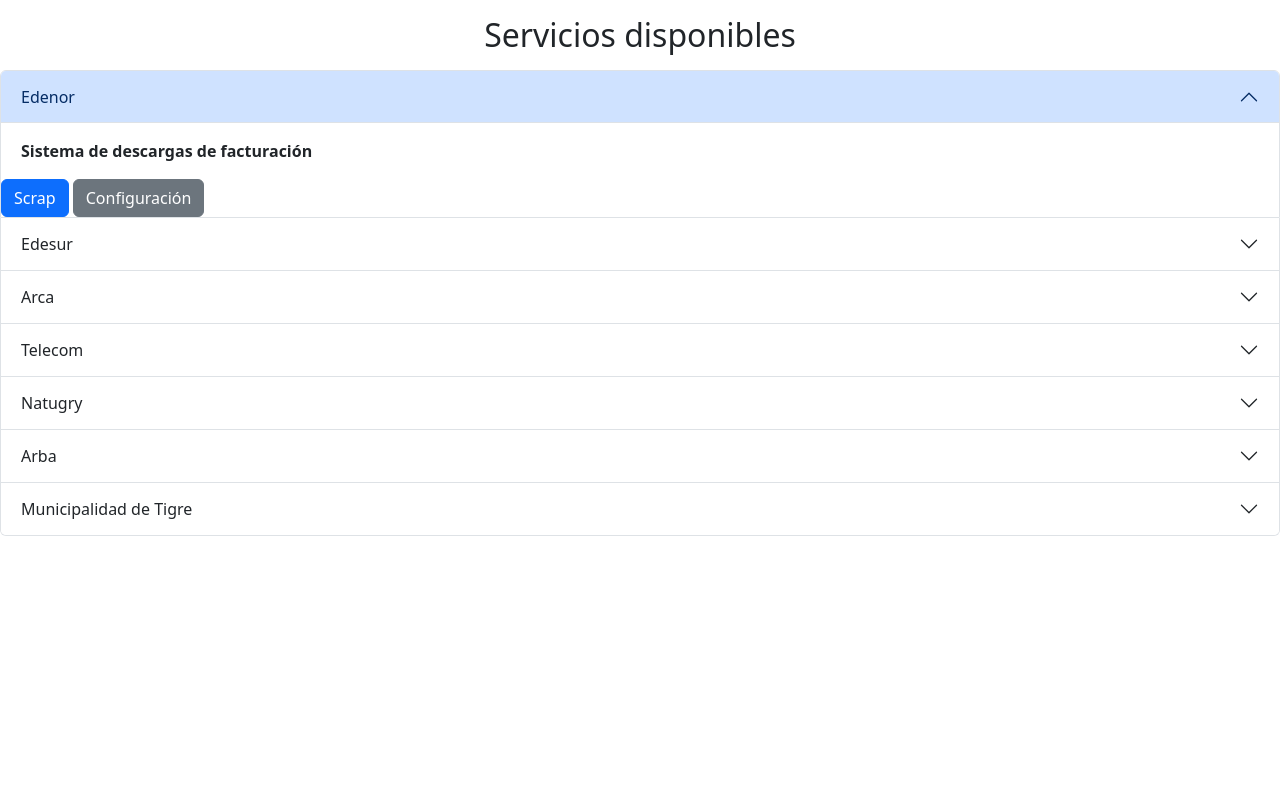
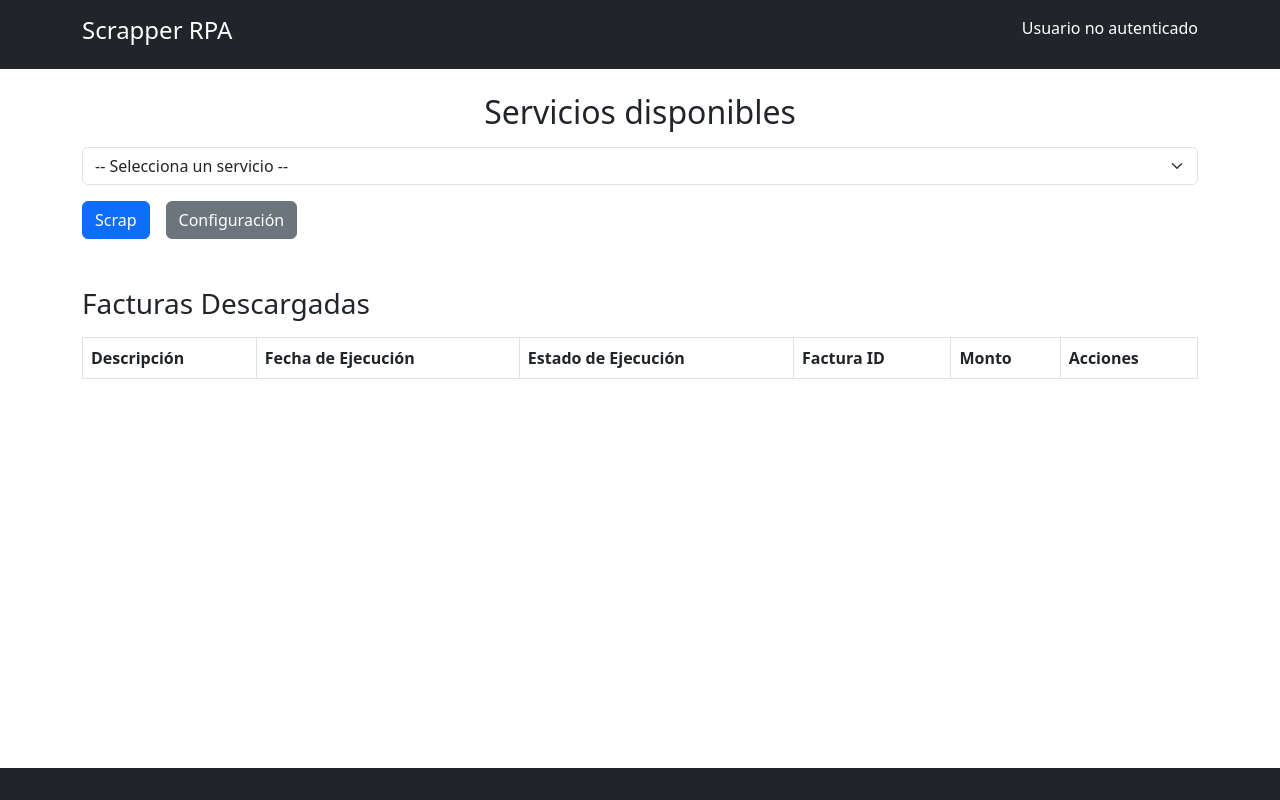
Before and after one commit to marcosgomez187/RPA, a Flask app: page /main in a window 1280 px wide. Run offline with Flask 3, Linux system fonts and the light colour scheme; lists and menus that the app fills with data are empty.

Commit message:
maqueta v1.1 - cambio en el main
Se agrega selector de entidades y tabla con facturas descargadas, boton enviar por mail, etc

```diff
--- a/app/routes/main.py
+++ b/app/routes/main.py
@@ -10,14 +10,24 @@
     ]
     return render_template("index.html", servicios=servicios)
 
+# Metodo que maneja un modal generico y renderiza el contenido segun el tipo de modal
 @main_bp.route('/load-modal-content', methods=['GET'])
 def load_modal_content():
     modal_type = request.args.get('modalType')
     servicio = request.args.get('servicio', '')
 
     if modal_type == 'config':
-        return render_template('components/config_manager.html')
+        return render_template('components/config_manager.html', servicio=servicio)
     elif modal_type == 'scrap':
         return render_template('components/scrap_manager.html', servicio=servicio)
+    elif modal_type == 'configMail':
+        return render_template('components/config_mail.html')
     else:
         return jsonify({'error': 'Tipo de modal no reconocido'}), 400
+
+@main_bp.route('/get_facturas', methods=['POST'])
+def get_facturas():
+    servicio = request.json.get('servicio')
+    # Aquí haces la lógica para obtener las facturas según el servicio.
+    facturas = obtener_facturas(servicio)  # Función que trae las facturas
+    return jsonify(facturas)
--- /dev/null
+++ b/app/static/js/components/config_mail.js
@@ -0,0 +1,42 @@
+class ConfigMail {
+    constructor() {
+        this.emailInput = document.getElementById('emailInput');
+        this.sendEmailBtn = document.getElementById('sendEmailBtn');
+        this.configMailForm = document.getElementById('configMailForm');
+
+        // Inicializar el evento de envío
+        this.init();
+    }
+
+    init() {
+        this.configMailForm.addEventListener('submit', (event) => {
+            event.preventDefault(); // Evitar el comportamiento por defecto de enviar el formulario
+            this.enviarCorreo();
+        });
+    }
+
+    enviarCorreo() {
+        const email = this.emailInput.value;
+
+        // Validar que el email no esté vacío y sea un formato válido
+        if (this.validarEmail(email)) {
+            console.log('Enviando correo a:', email);
+            // Aquí puedes implementar la lógica para enviar el correo, por ejemplo, una llamada fetch o Ajax al servidor
+            alert(`Correo enviado a ${email}`);
+        } else {
+            // Si la validación falla, mostrar mensaje de error
+            this.emailInput.classList.add('is-invalid');
+        }
+    }
+
+    // Método de validación de email
+    validarEmail(email) {
+        const regex = /^[a-zA-Z0-9._%+-]+@[a-zA-Z0-9.-]+\.[a-zA-Z]{2,}$/;
+        return regex.test(email);
+    }
+}
+
+// Inicializar la clase ConfigMail
+document.addEventListener('DOMContentLoaded', () => {
+    new ConfigMail();
+});
--- a/app/static/js/components/config_manager.js
+++ b/app/static/js/components/config_manager.js
@@ -1,11 +1,13 @@
 class ConfigManager {
     constructor(servicio) {
+        console.log("constructor config", servicio);
         this.servicio = servicio;
         this.dates = new Set([1]); // Inicialmente el día 1
         this.init();
     }
 
     init() {
+        console.log('Iniciando ConfigManager');
         this.initializeSelects();
         this.setupEventListeners();
         this.loadCurrentConfig();
@@ -45,8 +47,7 @@
 
     async loadCurrentConfig() {
         try {
-            // Aquí podrías cargar la configuración desde el servidor
-            // Por ahora usamos la configuración por defecto
+            console.log('Cargando configuración actual...');
             this.updateDateTable();
         } catch (error) {
             console.error('Error loading config:', error);
@@ -99,22 +100,15 @@
 
     async saveConfig() {
         try {
-            // Aquí implementarías la llamada al servidor para guardar la configuración
+            // Simulación de llamada al servidor
             console.log('Guardando configuración para servicio:', this.servicio);
             console.log('Fechas configuradas:', Array.from(this.dates));
 
-            // Simular llamada al servidor
             await new Promise(resolve => setTimeout(resolve, 500));
-
-            // Mostrar mensaje de éxito
-            const toast = new bootstrap.Toast(document.createElement('div'));
-            toast.show();
+            alert('Configuración guardada correctamente');
         } catch (error) {
             console.error('Error saving config:', error);
             alert('Error al guardar la configuración');
         }
     }
 }
-
-// Exportar para uso global si es necesario
-window.ConfigManager = ConfigManager;
--- a/app/static/js/components/index.js
+++ b/app/static/js/components/index.js
@@ -19,8 +19,22 @@
             this.modalContent.innerHTML = html;
 
             // Inicializar componentes específicos según el tipo
-            if (modalType === 'scrap') {
-                new ScrapManager(servicio);
+            switch(modalType) {
+                case 'scrap':
+                    this.modalTitle.textContent = `Scraping - ${servicio}`;
+                    new ScrapManager(servicio);
+                    break;
+                case 'config':
+                    this.modalTitle.textContent = `Configuración - ${servicio}`;
+                    new ConfigManager(servicio);
+                    break;
+                case 'configMail':
+                    this.modalTitle.textContent = `Envío de Mail`;
+                    new ConfigMail(servicio);
+                    break;
+                default:
+                    console.log('Tipo de modal no reconocido');
+                    break;
             }
 
             // Mostrar modal
--- a/app/static/js/components/scrap_manager.js
+++ b/app/static/js/components/scrap_manager.js
@@ -1,10 +1,12 @@
 class ScrapManager {
     constructor(servicio) {
+        console.log("constructor scrap");
         this.servicio = servicio;
         this.btnIniciar = document.getElementById('btnIniciarScrap');
         this.progressBar = document.querySelector('.progress');
         this.progressBarInner = document.querySelector('.progress-bar');
         this.accionesList = document.getElementById('accionesLista');
+        this.facturasTableBody = document.querySelector('#facturasTable tbody');
 
         this.init();
     }
@@ -22,12 +24,11 @@
             this.progressBar.classList.remove('d-none');
             this.accionesList.classList.remove('d-none');
 
-            // Simular proceso (aquí irían tus llamadas reales al backend)
+            // Simular progreso o realizar la llamada real al backend
             await this.simularProgreso();
 
-            // Proceso completado
-            this.progressBarInner.style.width = '100%';
-            this.progressBarInner.textContent = 'Completado';
+            // Obtener facturas del backend
+            await this.obtenerFacturas();
 
             // Habilitar botón después de completar
             this.btnIniciar.disabled = false;
@@ -47,4 +48,60 @@
             this.progressBarInner.textContent = `${progreso}%`;
         }
     }
+
+    async obtenerFacturas() {
+        try {
+            // Mock de facturas para cada servicio
+            const facturasMock = {
+                'Arca': [
+                    { descripcion: 'Factura 1 Arca', fecha_ejecucion: '2024-12-01', estado_ejecucion: 'Completado', factura_id: '123', monto: '$2000' },
+                    { descripcion: 'Factura 2 Arca', fecha_ejecucion: '2024-12-02', estado_ejecucion: 'Pendiente', factura_id: '124', monto: '$3000' }
+                ],
+                'servicioB': [
+                    { descripcion: 'Factura 1 ServicioB', fecha_ejecucion: '2024-12-03', estado_ejecucion: 'Completado', factura_id: '223', monto: '$1500' },
+                    { descripcion: 'Factura 2 ServicioB', fecha_ejecucion: '2024-12-04', estado_ejecucion: 'Pendiente', factura_id: '224', monto: '$1200' }
+                ]
+            };
+
+            // Filtrar las facturas según el servicio
+            const facturas = facturasMock[this.servicio] || [];
+
+            // Mostrar las facturas obtenidas
+            this.mostrarFacturas(facturas);
+        } catch (error) {
+            console.error('Error al obtener las facturas:', error);
+            alert('No se pudieron obtener las facturas');
+        }
+    }
+
+    mostrarFacturas(facturas) {
+        this.facturasTableBody.innerHTML = ''; // Limpiar la tabla antes de agregar nuevas filas
+
+        if (facturas.length === 0) {
+            const row = document.createElement('tr');
+            row.innerHTML = `<td colspan="6" class="text-center">No hay facturas disponibles</td>`;
+            this.facturasTableBody.appendChild(row);
+
+            // Ocultar el botón de enviar si no hay facturas
+            document.getElementById('enviarBtnContainer').style.display = 'none';
+            return;
+        }
+
+        facturas.forEach(factura => {
+            const row = document.createElement('tr');
+            row.innerHTML = `
+                <td>${factura.descripcion}</td>
+                <td>${factura.fecha_ejecucion}</td>
+                <td>${factura.estado_ejecucion}</td>
+                <td>${factura.factura_id}</td>
+                <td>${factura.monto}</td>
+                <td><button class="btn btn-info">Ver</button></td>
+            `;
+            this.facturasTableBody.appendChild(row);
+        });
+
+        // Mostrar el botón de enviar solo si hay facturas
+        document.getElementById('enviarBtnContainer').style.display = 'block';
+    }
+
 }
--- a/app/templates/base.html
+++ b/app/templates/base.html
@@ -1,23 +1,42 @@
 <!DOCTYPE html>
-<html>
+<html lang="en">
 <head>
-    <title>{% block title %}{% endblock %}</title>
-    <!-- Bootstrap CSS -->
-    <link href="https://cdn.jsdelivr.net/npm/bootstrap@5.3.2/dist/css/bootstrap.min.css" rel="stylesheet">
+    <meta charset="UTF-8">
+    <meta name="viewport" content="width=device-width, initial-scale=1.0">
+    <title>{% block title %}Scrapper{% endblock %}</title>
+    <link href="https://cdn.jsdelivr.net/npm/bootstrap@5.3.0/dist/css/bootstrap.min.css" rel="stylesheet">
+</head>
+<body class="d-flex flex-column min-vh-100">
+    <header class="bg-dark text-white py-3 ">
+        <div class="container d-flex justify-content-between ">
+            <h1 class="h4">Scrapper RPA</h1>
+            {% if request.path == '/main' %}
+                {% if session.get('username') %}
+                    <span>Usuario: {{ session['username'] }}</span> <!-- Mostrar el nombre de usuario si está logeado -->
+                {% else %}
+                    <span>Usuario no autenticado</span> <!-- Mensaje si no está logeado -->
+                {% endif %}
+            {% endif %}
+        </div>
+    </header>
 
-    <!-- CSS Global -->
-    <link rel="stylesheet" href="{{ url_for('static', filename='css/main.css') }}">
-    {% block styles %}{% endblock %}
-</head>
-<body>
-    {% block content %}{% endblock %}
+    <main class="flex-grow-1">
+        <div class="container my-4">
+            {% block content %}
+            <!-- Contenido específico de cada página -->
+            {% endblock %}
+        </div>
+    </main>
 
-    <!-- Bootstrap JS y Popper -->
-    <script src="https://cdn.jsdelivr.net/npm/@popperjs/core@2.11.8/dist/umd/popper.min.js"></script>
-    <script src="https://cdn.jsdelivr.net/npm/bootstrap@5.3.2/dist/js/bootstrap.min.js"></script>
+    <footer class="bg-dark text-white py-3 text-center">
+        <div class="container">
+            <p class="mb-0"></p>
+        </div>
+    </footer>
 
-    <!-- Scripts Globales -->
-    <script src="{{ url_for('static', filename='js/main.js') }}"></script>
-    {% block scripts %}{% endblock %}
+    <script src="https://cdn.jsdelivr.net/npm/bootstrap@5.3.0/dist/js/bootstrap.bundle.min.js"></script>
+    {% block scripts %}
+    <!-- Scripts adicionales específicos de cada página -->
+    {% endblock %}
 </body>
 </html>
--- a/app/templates/index.html
+++ b/app/templates/index.html
@@ -3,50 +3,61 @@
 {% block content %}
 <div class="main-container">
     <h2 class="d-flex justify-content-center my-3 tituloPrincipal">Servicios disponibles</h2>
-    <div class="accordion" id="accordionExample">
+
+    <!-- Seleccionador de servicio -->
+    <select id="serviceSelector" class="form-select" onchange="toggleButtons(this)">
+        <option value="">-- Selecciona un servicio --</option>
         {% for servicio in servicios %}
-        <div class="accordion-item">
-            <h2 class="accordion-header" id="heading{{ loop.index }}">
-                <button class="accordion-button {{ 'collapsed' if not loop.first }}"
-                        type="button"
-                        data-bs-toggle="collapse"
-                        data-bs-target="#collapse{{ loop.index }}"
-                        aria-expanded="{{ 'true' if loop.first else 'false' }}"
-                        aria-controls="collapse{{ loop.index }}">
-                    {{ servicio }}
-                </button>
-            </h2>
-            <div id="collapse{{ loop.index }}"
-                 class="accordion-collapse collapse {{ 'show' if loop.first }}"
-                 aria-labelledby="heading{{ loop.index }}"
-                 data-bs-parent="#accordionExample">
-                <div class="accordion-body">
-                    <strong>Sistema de descargas de facturación</strong>
-                </div>
+            <option value="{{ servicio }}">{{ servicio }}</option>
+        {% endfor %}
+    </select>
 
-
+    <!-- Contenedor para los botones que se mostrarán dinámicamente -->
+    <div id="serviceButtons" class="d-flex gap-3 mt-3" style="display: none;">
         <button
             type="button"
             class="btn btn-primary"
-                    data-bs-toggle="modal"
-                    data-bs-target="#scrap_modal"
-                    onclick="loadModalContent('scrap', '{{ servicio }}', 'modalScrapBody')">
+            id="scrapButton"
+            onclick="loadModalContent('scrap', 'modalScrapBody')">
             Scrap
         </button>
-
         <button
             type="button"
             class="btn btn-secondary"
-                    data-bs-toggle="modal"
-                    data-bs-target="#config_manager"
-                    onclick="loadModalContent('config', '{{ servicio }}', 'modalConfigBody')">
+            id="configButton"
+            onclick="loadModalContent('config', 'modalConfigBody')">
             Configuración
         </button>
+    </div>
 
+    <!-- Tabla de facturas -->
+    <h3 class="mt-5">Facturas Descargadas</h3>
+    <table id="facturasTable" class="table table-bordered table-striped mt-3">
+        <thead>
+            <tr>
+                <th>Descripción</th>
+                <th>Fecha de Ejecución</th>
+                <th>Estado de Ejecución</th>
+                <th>Factura ID</th>
+                <th>Monto</th>
+                <th>Acciones</th>
+            </tr>
+        </thead>
+        <tbody>
+            <!-- Las filas se agregarán dinámicamente aquí -->
+        </tbody>
+    </table>
 
+    <!-- Botón Enviar (por defecto oculto) -->
+    <div id="enviarBtnContainer" class="mt-3" style="display: none;" >
+        <button
+        id="btnEnviar"
+        onclick="loadModalContent('configMail', 'modalEmailBody')"
+        class="btn btn-success">
+            Enviar por mail
+        </button>
     </div>
-        </div>
-        {% endfor %}
+
 </div>
 
 <!-- Modal Genérico -->
@@ -63,9 +74,31 @@
         </div>
     </div>
 </div>
+
 {% endblock %}
 
 {% block scripts %}
 <script src="{{ url_for('static', filename='js/components/index.js') }}"></script>
+<script src="{{ url_for('static', filename='js/components/config_manager.js') }}"></script>
 <script src="{{ url_for('static', filename='js/components/scrap_manager.js') }}"></script>
+<script src="{{ url_for('static', filename='js/components/config_mail.js') }}"></script>
+
+<script>
+    function toggleButtons(selectElement) {
+        const serviceButtons = document.getElementById('serviceButtons');
+        const selectedService = selectElement.value;
+
+        if (selectedService) {
+            // Muestra los botones cuando se selecciona un servicio
+            serviceButtons.style.display = 'flex';
+
+            // Puedes modificar aquí las funciones para cargar los servicios específicos
+            document.getElementById('scrapButton').setAttribute('onclick', `loadModalContent('scrap', '${selectedService}', 'modalScrapBody')`);
+            document.getElementById('configButton').setAttribute('onclick', `loadModalContent('config', '${selectedService}', 'modalConfigBody')`);
+        } else {
+            // Oculta los botones si no hay servicio seleccionado
+            serviceButtons.style.display = 'none';
+        }
+    }
+</script>
 {% endblock %}
```
Also changed, not shown: app/routes/auth.py (+9 -1 lines), app/templates/components/config_mail.html (added, +16 -0 lines), app/templates/components/config_manager.html (line endings or trailing spaces). Lines whose indentation alone changed are shown as unchanged.
